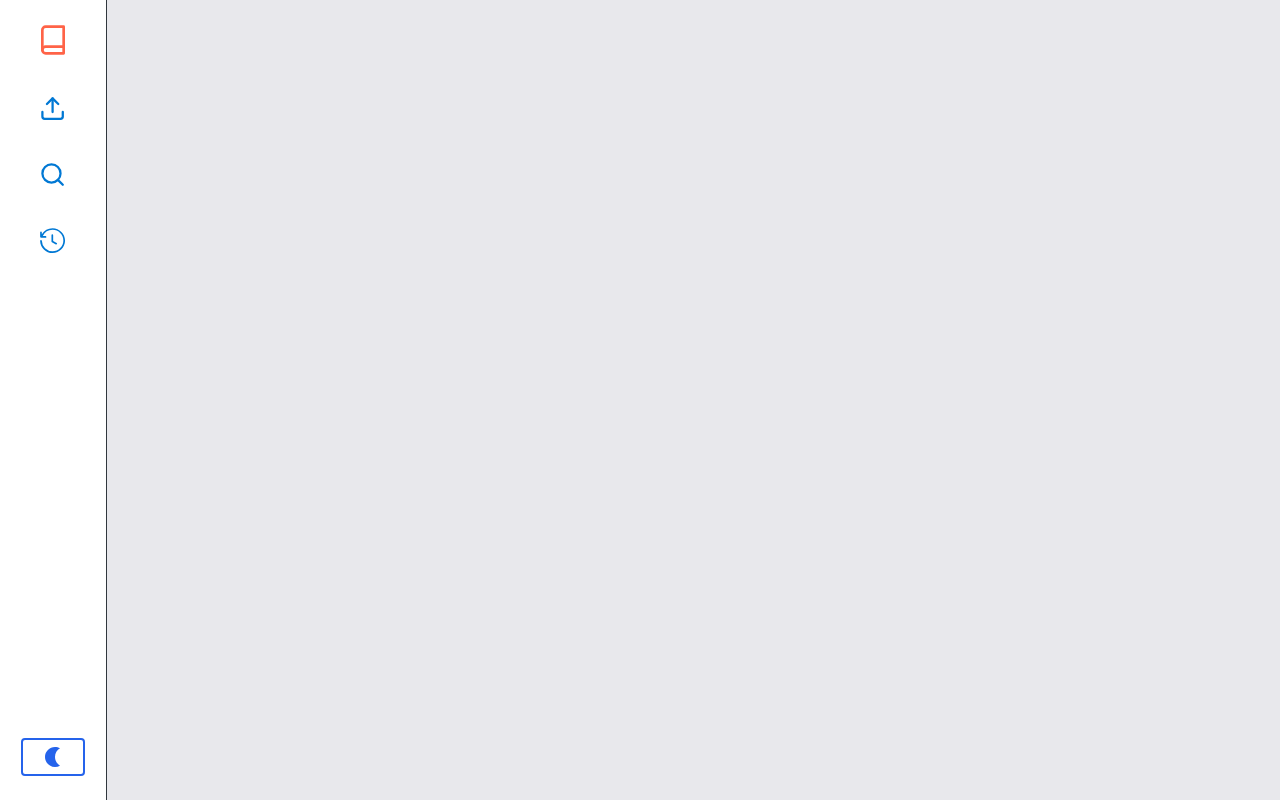
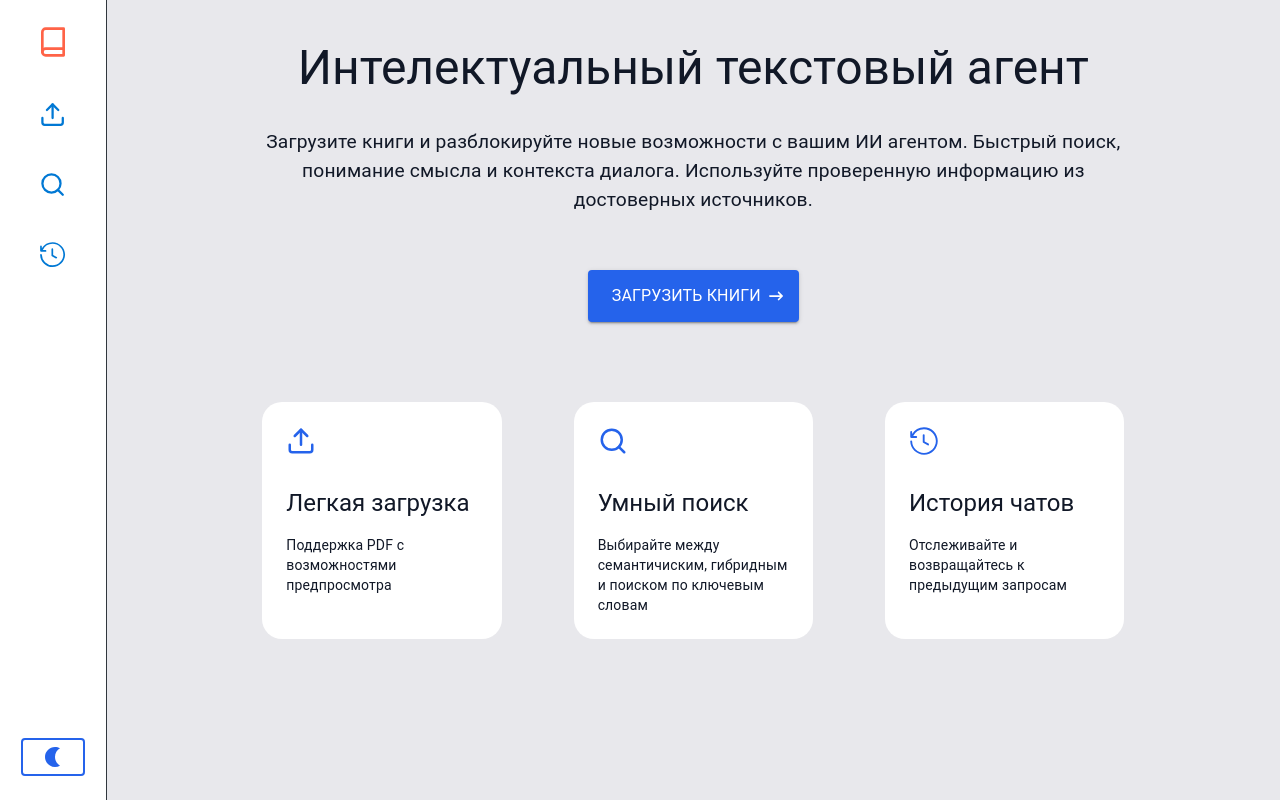
Before and after one commit to aquariusAidDesktop/KAF_CLIENT, a Next.js app: page / in a window 1280 px wide. Built offline with nearby package versions, Linux system fonts and the light colour scheme.

Commit message:
sqqdw2e1eqss1

```diff
--- a/src/app/layout.tsx
+++ b/src/app/layout.tsx
@@ -1,7 +1,7 @@
-import ToggleColorMode from "./context/ThemeContext";
+import ToggleColorMode from "../features/themeToggler/model/ThemeContext";
 import { Box, Grid } from "@mui/material";
 import type { Metadata } from "next";
-import Providers from "./providers/providers";
+import Providers from "../shared/providers/providers";
 import AbilitySide from "@/widgets/AbilitySide/ui/AbilitySide";
 import "normalize.css/normalize.css";
 import "./global.css";
--- a/src/app/page.tsx
+++ b/src/app/page.tsx
@@ -1,10 +1,110 @@
-import { Box, Grid, Grid2 } from "@mui/material";
+import { Box, Button, Grid2, Typography } from "@mui/material";
+import Link from "next/link";
+import { FaArrowRightLong } from "react-icons/fa6";
+import { FiUpload, FiSearch } from "react-icons/fi";
+import { GoHistory } from "react-icons/go";
 
 export default function Home() {
   return (
     <>
-      <Grid2>
+      <Grid2
+        container
+        size="grow"
+        flexDirection={"column"}
+        alignItems={"center"}
+        sx={{
+          backgroundColor: "background",
+          p: 2,
+        }}
+      >
+        <Typography variant="h3" pt="3vh" component="h1">
+          Интелектуальный текстовый агент
+        </Typography>
+        <Typography
+          pt="4vh"
+          component="h2"
+          sx={{ maxWidth: "70vw", textAlign: "center", fontSize: "1.2rem" }}
+        >
+          Загрузите книги и разблокируйте новые возможности с вашим ИИ агентом.
+          Быстрый поиск, понимание смысла и контекста диалога. Используйте
+          проверенную информацию из достоверных источников.
+        </Typography>
 
+        <Button
+          variant="contained"
+          sx={{ mt: "7vh" }}
+          component={Link}
+          href="/upload"
+        >
+          <Typography p={1}>Загрузить книги</Typography>
+          <FaArrowRightLong />
+        </Button>
+
+        <Grid2
+          mt={10}
+          gap={9}
+          sx={{
+            width: "85vw",
+            display: "flex",
+            justifyContent: "center",
+          }}
+        >
+          <Box
+            sx={{
+              backgroundColor: "background.paper",
+              p: 3,
+              borderRadius: "20px",
+              cursor: "pointer",
+              minWidth: "22%",
+              maxWidth: "22%",
+            }}
+          >
+            <FiUpload color="#2563EB" size={30} />
+            <Typography mt={3} variant="h5">
+              Легкая загрузка
+            </Typography>
+            <Typography variant="body2" sx={{ width: "100%", mt: 2 }}>
+              Поддержка PDF с возможностями предпросмотра
+            </Typography>
+          </Box>
+          <Box
+            sx={{
+              backgroundColor: "background.paper",
+              borderRadius: "20px",
+              cursor: "pointer",
+              p: 3,
+              minWidth: "22%",
+              maxWidth: "22%",
+            }}
+          >
+            <FiSearch color="#2563EB" size={30} />
+            <Typography mt={3} variant="h5">
+              Умный поиск
+            </Typography>
+            <Typography variant="body2" sx={{ width: "100%", mt: 2 }}>
+              Выбирайте между семантичиским, гибридным и поиском по ключевым
+              словам
+            </Typography>
+          </Box>
+          <Box
+            sx={{
+              backgroundColor: "background.paper",
+              p: 3,
+              borderRadius: "20px",
+              cursor: "pointer",
+              minWidth: "22%",
+              maxWidth: "22%",
+            }}
+          >
+            <GoHistory color="#2563EB" size={30} />
+            <Typography mt={3} variant="h5">
+              История чатов
+            </Typography>
+            <Typography variant="body2" sx={{ width: "100%", mt: 2 }}>
+              Отслеживайте и возвращайтесь к предыдущим запросам
+            </Typography>
+          </Box>
+        </Grid2>
       </Grid2>
     </>
   );
--- a/src/features/themeToggler/ui/ThemeChanger.tsx
+++ b/src/features/themeToggler/ui/ThemeChanger.tsx
@@ -1,5 +1,5 @@
 "use client";
-import { ColorModeContext } from "@/app/context/ThemeContext";
+import { ColorModeContext } from "@/features/themeToggler/model/ThemeContext";
 import { useAppSelector } from "@/shared/redux/hooks";
 import { Box, Button, CssBaseline } from "@mui/material";
 import { useContext } from "react";
--- a/src/widgets/AbilitySide/ui/AbilitySide.tsx
+++ b/src/widgets/AbilitySide/ui/AbilitySide.tsx
@@ -39,14 +39,15 @@ export default function AbilitySide() {
 
           return (
             <Link key={route.path} href={route.path}>
+              <Box sx={{cursor: "pointer", p: "2px"}}>
                 <Icon
                   style={{
                     fontSize: active ? "2rem" : "1.7rem",
-                  cursor: "pointer",
                     color: active ? "tomato" : "inherit",
                   }}
-                title={route.label} // Можно использовать как подсказку
+                  title={route.label}
                 />
+              </Box>
             </Link>
           );
         })}
```
Also changed, not shown: src/features/themeToggler/model/ThemeContext.tsx (renamed from src/app/context/ThemeContext.tsx), src/shared/providers/providers.tsx (renamed from src/app/providers/providers.tsx). Lines whose indentation alone changed are shown as unchanged.
